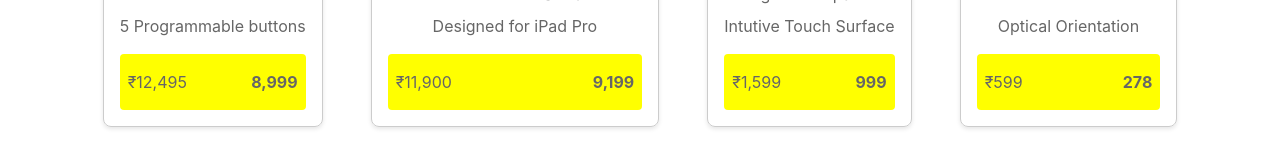
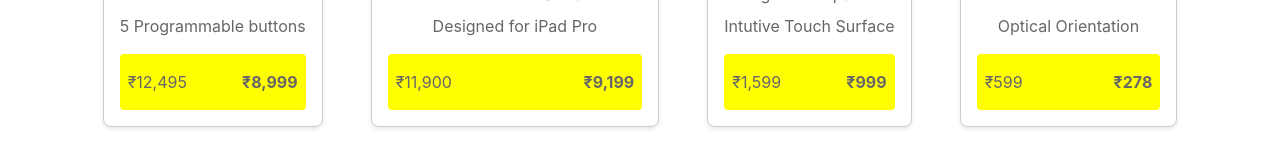
Before and after one commit to siddu015/MERN, a React (Vite) app in the folder React/Basic-React-App/: page / in a window 1280 px wide. Shown: the part 414-574 px from the top of the page. Built offline with nearby package versions, Linux system fonts and the light colour scheme.

Commit message:
Amazon products react

```diff
--- a/React/Basic-React-App/src/Product.jsx
+++ b/React/Basic-React-App/src/Product.jsx
@@ -9,7 +9,7 @@
             <p>{d2}</p>
             <div className="prices">
                 <p className="oldprice">₹{oldPrice}</p>
-                <p className="newPrice">{newPrice}</p>
+                <p className="newPrice">₹{newPrice}</p>
             </div>
         </div>
     );
```
